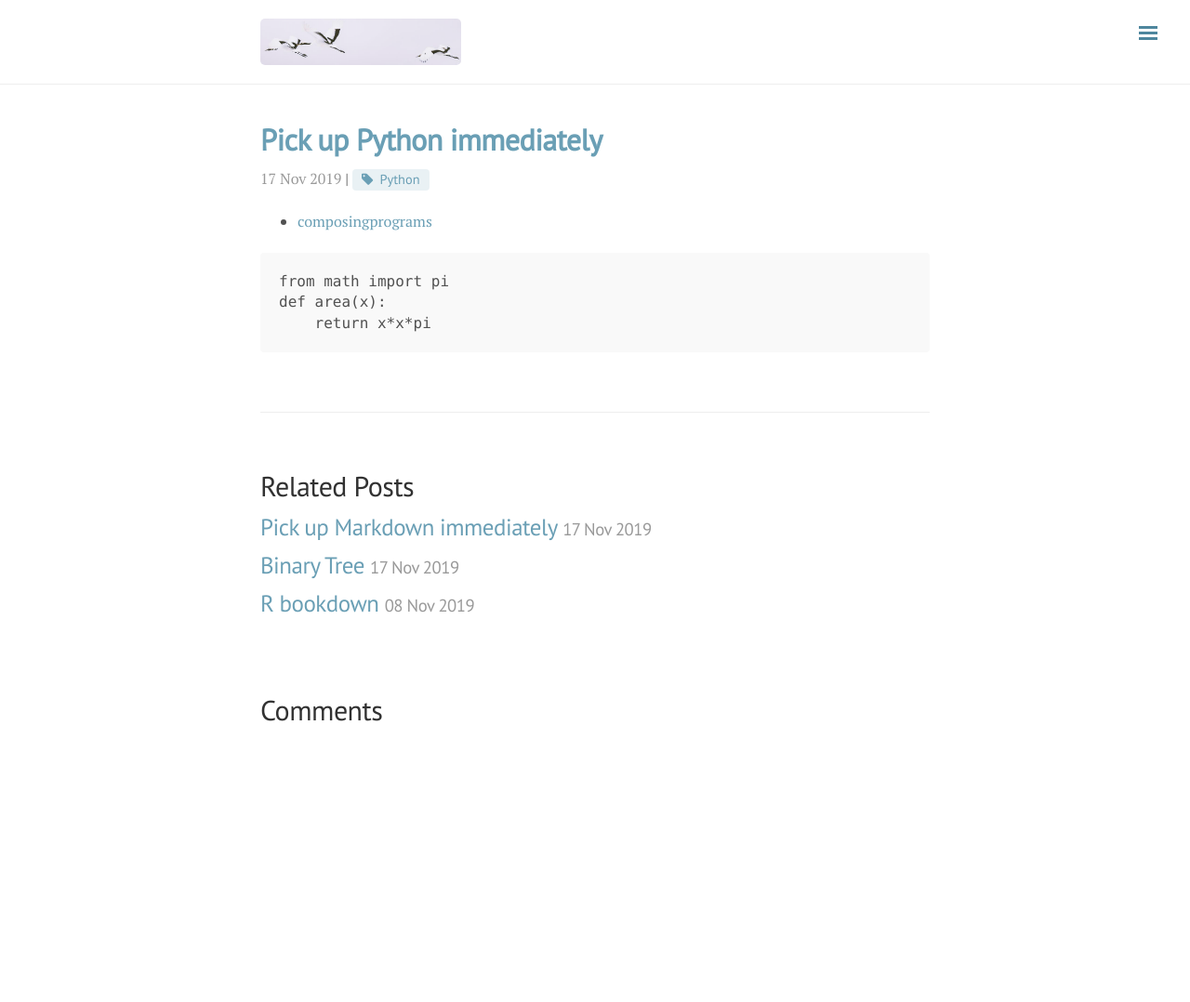
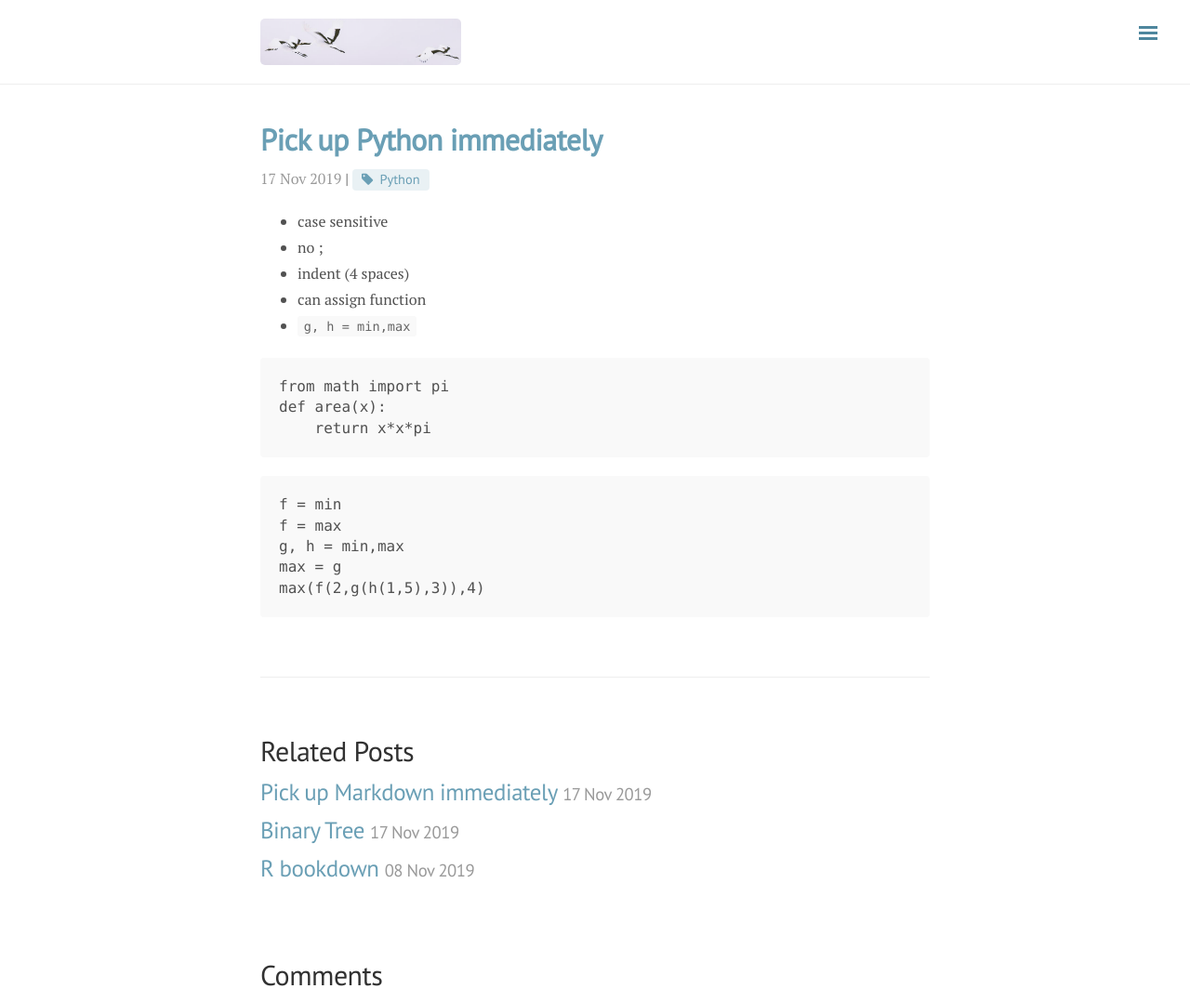
Before and after one commit to ylyy93/my_blog, a Jekyll site: the page built from _posts/python/2019-11-16-pick-up-python-immediately.md, in a window 1280 px wide and 1078 px high. Shown: the whole window at 93% size. Built offline with Jekyll 4.4.1, drawn with Linux system fonts in a browser that asks for light colours; nearby versions of some CDN libraries; comment, search, counter and statistics services are not loaded.

Commit message:
rebuilding site Sat Nov 16 17:23:52 PST 2019

````diff
--- a/_posts/python/2019-11-16-pick-up-python-immediately.md
+++ b/_posts/python/2019-11-16-pick-up-python-immediately.md
@@ -6,10 +6,23 @@ categories: Coding
 tags: [Python]
 ---
 
-* [composingprograms](http://pythontutor.com/composingprograms.html#mode=edit)
+* case sensitive
+* no ;
+* indent (4 spaces)
+* can assign function
+* `g, h = min,max`
+
 
 ```
 from math import pi
 def area(x):
     return x*x*pi
 ```
+
+```
+f = min
+f = max
+g, h = min,max
+max = g
+max(f(2,g(h(1,5),3)),4)
+```
````
